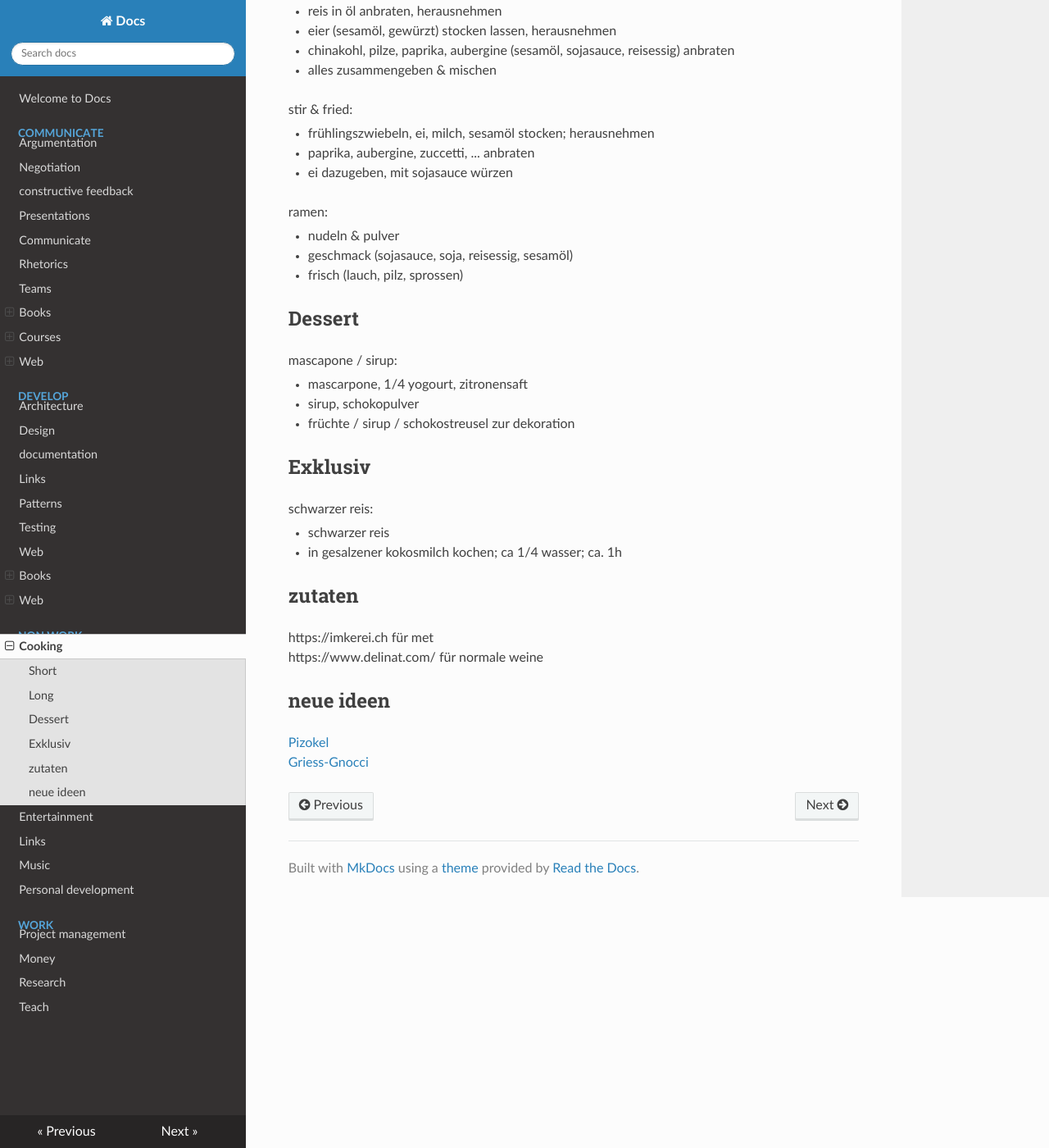
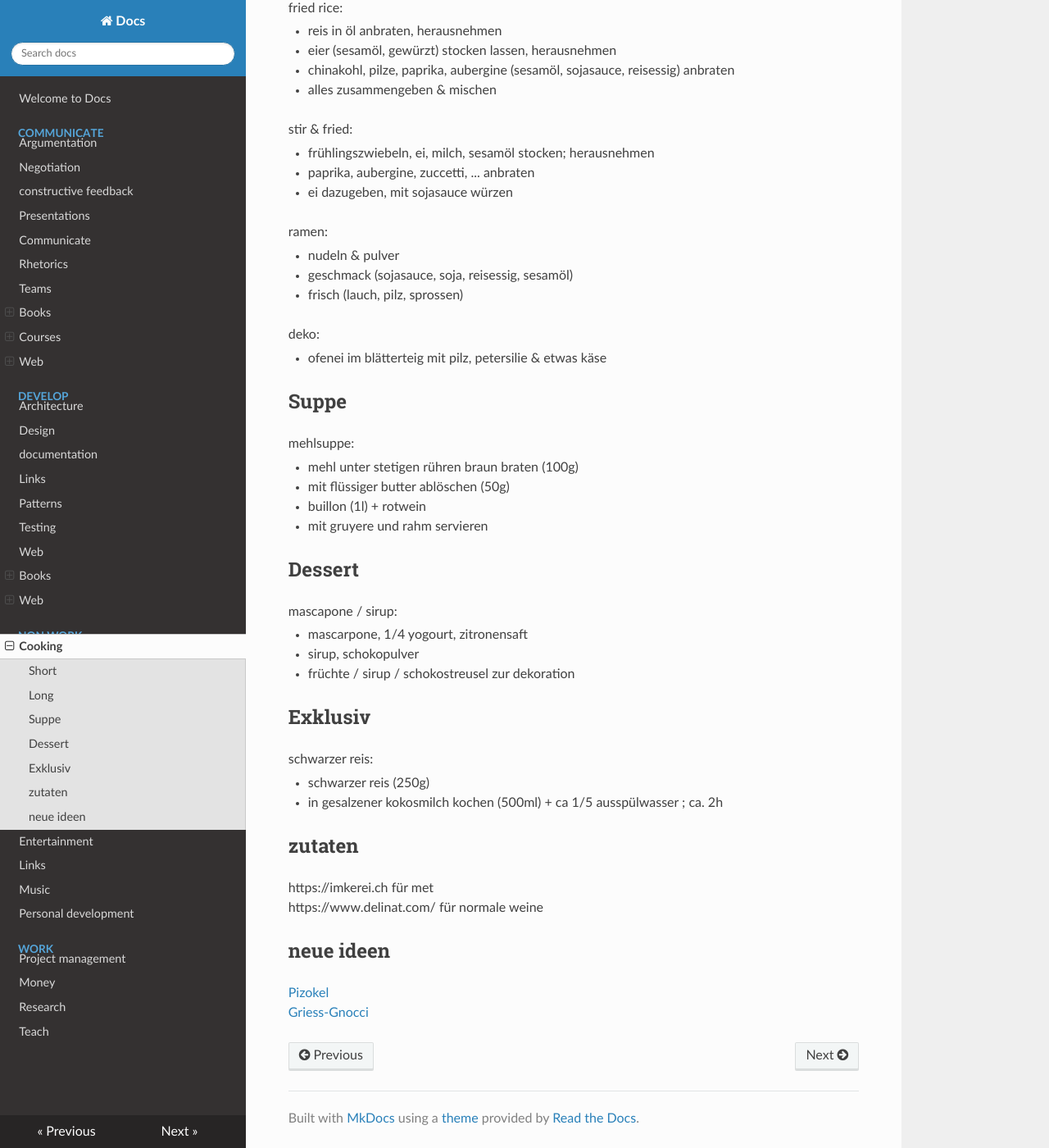
Before and after one commit to famoser/docs, an MkDocs documentation site: the page built from docs/non-work/coocking.md, in a window 1280 px wide and 1400 px high, scrolled down 2905 px. Shown: the whole window at 82% size. Built offline with MkDocs 1.6.1, drawn with Linux system fonts in a browser that asks for light colours; nearby versions of some CDN libraries; some of the changed text lies outside the part shown.

Commit message:
Update coocking.md

```diff
--- a/docs/non-work/coocking.md
+++ b/docs/non-work/coocking.md
@@ -12,6 +12,7 @@ pasta / frische pasta:
 - creme fresh, peterli, schnittlauch
 - würfeltomaten, wenig zwiebel, knoblauch, basilicum, stehen lassen (nicht kochen)
 - pesto
+- carbonara (ei, parmesan, rahm)
 
 gnocci:
 
@@ -146,6 +147,19 @@ ramen:
 - geschmack (sojasauce, soja, reisessig, sesamöl)
 - frisch (lauch, pilz, sprossen)
 
+deko:
+
+- ofenei im blätterteig mit pilz, petersilie & etwas käse
+
+## Suppe
+
+mehlsuppe:
+
+- mehl unter stetigen rühren braun braten (100g)
+- mit flüssiger butter ablöschen (50g)
+- buillon (1l) + rotwein
+- mit gruyere und rahm servieren
+
 ## Dessert
 
 mascapone / sirup:
@@ -158,8 +172,8 @@ mascapone / sirup:
 
 schwarzer reis:
 
-- schwarzer reis
-- in gesalzener kokosmilch kochen; ca 1/4 wasser; ca. 1h
+- schwarzer reis (250g)
+- in gesalzener kokosmilch kochen (500ml) + ca 1/5 ausspülwasser ; ca. 2h
 
 
 ## zutaten
```
Also changed, not shown: other parts of docs/non-work/coocking.md (+1 -1 lines).
